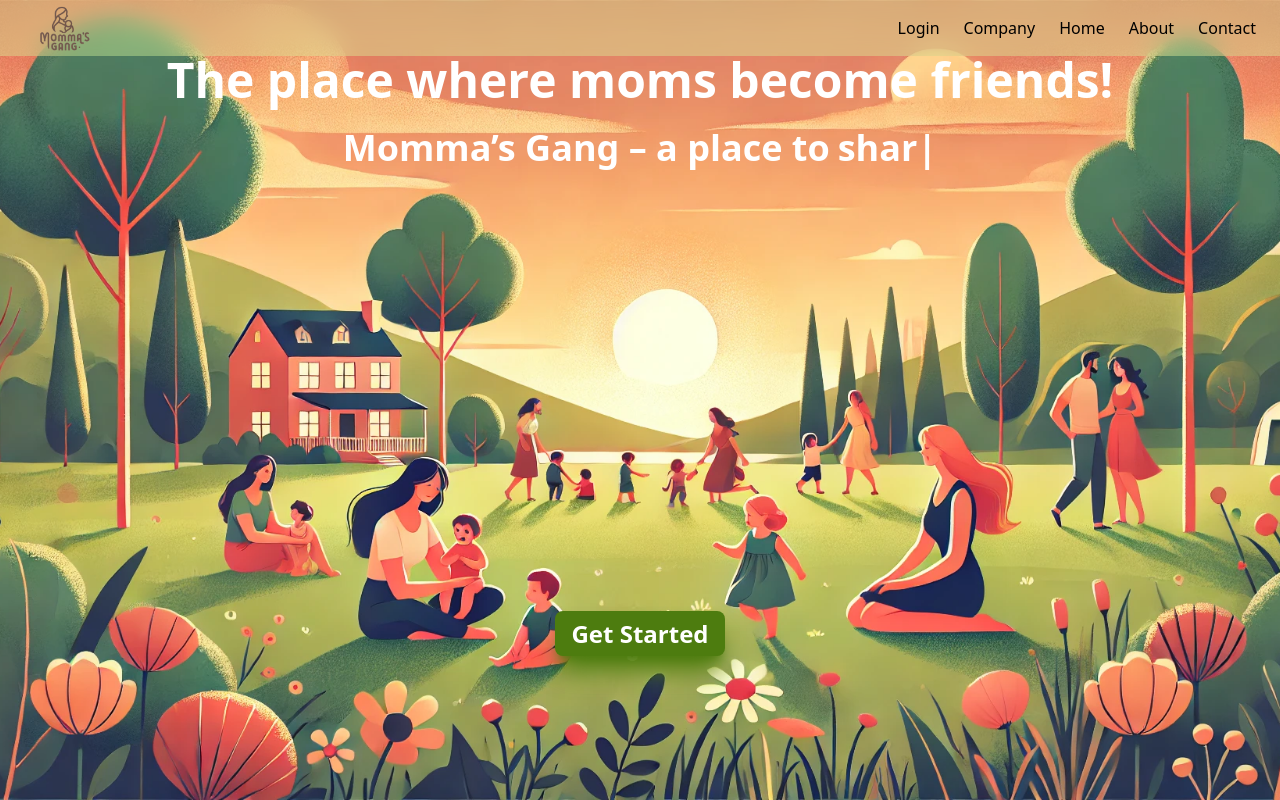
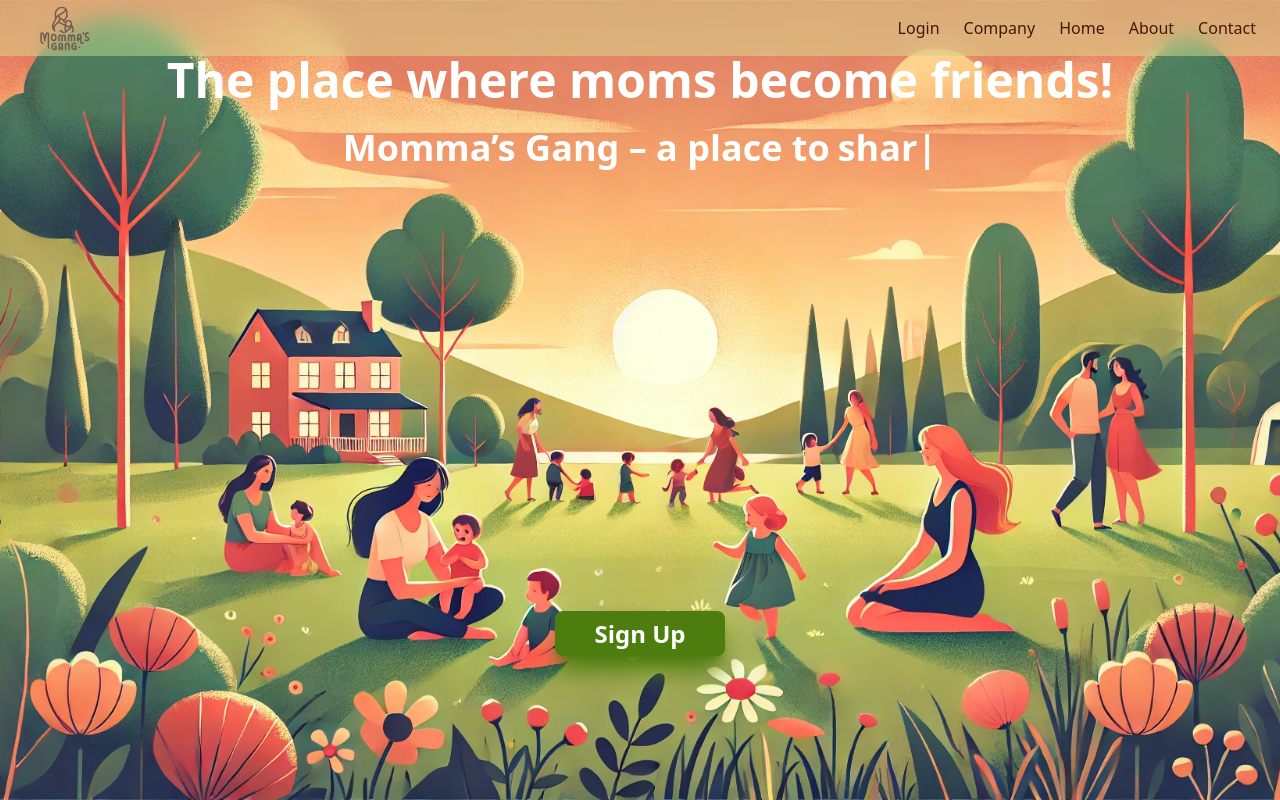
Before and after one commit to dako-23/React-JS, a React (Vite) app: page / in a window 1280 px wide. Built offline with nearby package versions, Linux system fonts and the light colour scheme.

Commit message:
change path name

```diff
--- a/index.html
+++ b/index.html
@@ -10,7 +10,7 @@
 </head>
 
 <body>
-  <div id="root">
+  <div class="bg-page-pattern" id="root">
   </div>
   <script type="module" src="/src/main.jsx"></script>
   <!-- <script src="https://unpkg.com/@tailwindcss/browser@4"></script> -->
--- a/src/App.jsx
+++ b/src/App.jsx
@@ -1,12 +1,12 @@
 import Navigation from './components/Navigation.jsx'
-import Content from './components/Content.jsx'
+import Home from './components/Home.jsx'
 
 function App() {
 
   return (
     <>
       <Navigation />
-      <Content/>
+      <Home/>
     </>
   )
 }
--- a/src/components/Content.jsx
+++ b/src/components/Home.jsx
@@ -3,9 +3,9 @@
 // import { ReactTyped } from "react-typed";
 import '@fortawesome/fontawesome-free/css/all.min.css';
 
-export default function Content() {
+export default function Home() {
     return (
-        <div className="bg-hero-pattern h-screen bg-cover bg-center flex items-center justify-center text-white text-2xl font-bold">
+        <div className="bg-home-pattern h-screen bg-cover bg-center flex items-center justify-center text-white text-2xl font-bold">
             <div className="flex flex-col text-center justify-center w-full h-full  mt-[-600px] mx-auto max-w-[1100px]">
                 <h1 className="font-bold md:text-5xl sm:text-5xl text-3xl md:py-6">
                     The place where moms become friends!
@@ -24,7 +24,7 @@
 
                 </div>
                 <button className="active:opacity-[0.7] absolute bottom-24 left-1/2 transform -translate-x-1/2 font-bold bg-lime-700 shadow-xl shadow-lime-700/100 mx-auto my-12 w-[170px] h-[45px] rounded-lg overflow-hidden transition-all flex items-center justify-center before:ease before:absolute before:right-0 before:top-0 before:h-full before:w-6 before:translate-x-12 before:rotate-6 before:bg-white before:opacity-10 before:duration-700 hover:shadow-lime-500 hover:before:-translate-x-40">
-                    Get Started
+                    Sign Up
                 </button>
             </div>
         </div>
--- a/src/components/Navigation.jsx
+++ b/src/components/Navigation.jsx
@@ -31,7 +31,7 @@
 
             {/* Навигационно меню */}
             <ul
-                className={`md:flex md:items-center md:space-x-6 text-black font-medium ${isMobileMenuOpen
+                className={`md:flex md:items-center md:space-x-6 text-amber-950 font-medium ${isMobileMenuOpen
                     ? "flex flex-col absolute top-16 right-0 w-full bg-lime-200 bg-opacity-40 backdrop-blur-md px-4 py-6 z-10"
                     : "hidden"
                     }`}>
--- a/tailwind.config.js
+++ b/tailwind.config.js
@@ -7,8 +7,8 @@
   theme: {
     extend: {
       backgroundImage: {
-        'hero-pattern': "url('/public/home1.webp')",
-        'home-blur': "url('/public/dot.png')"
+        'home-pattern': "url('/home1.webp')",
+        'page-pattern': "url('/dot.png')"
       },
     },
   },
```
